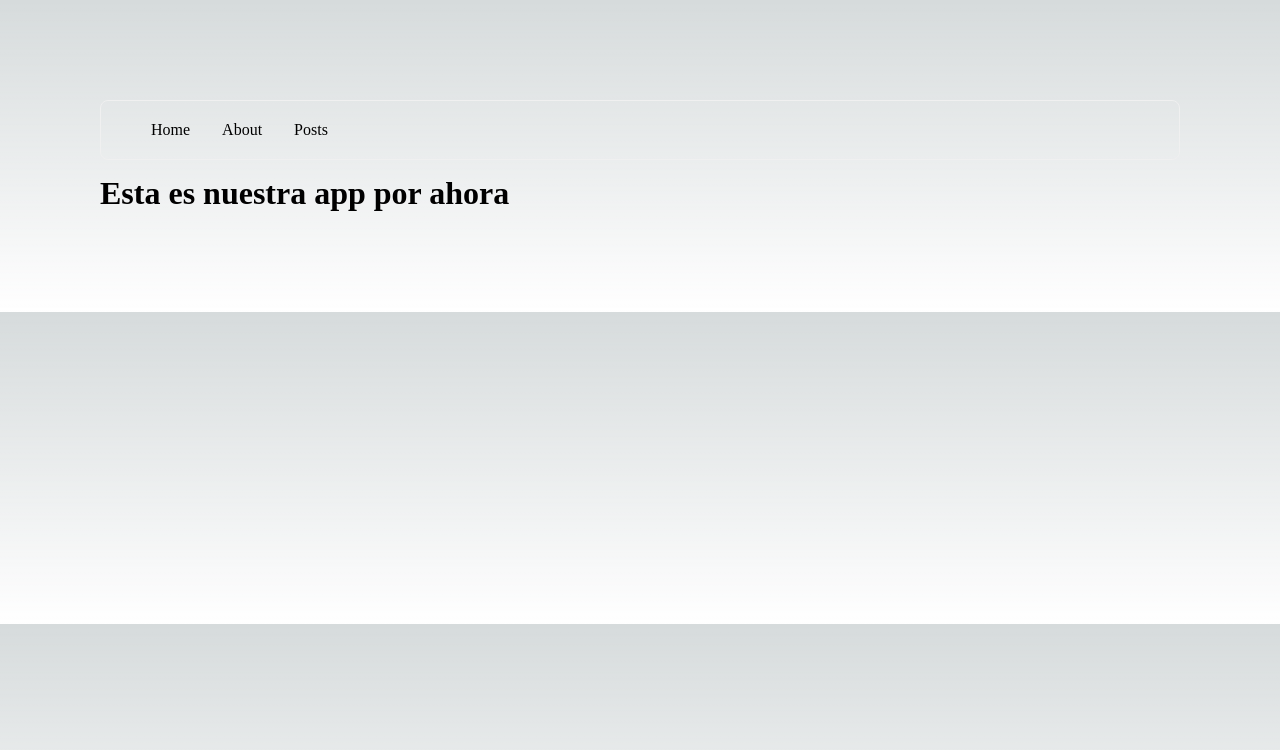
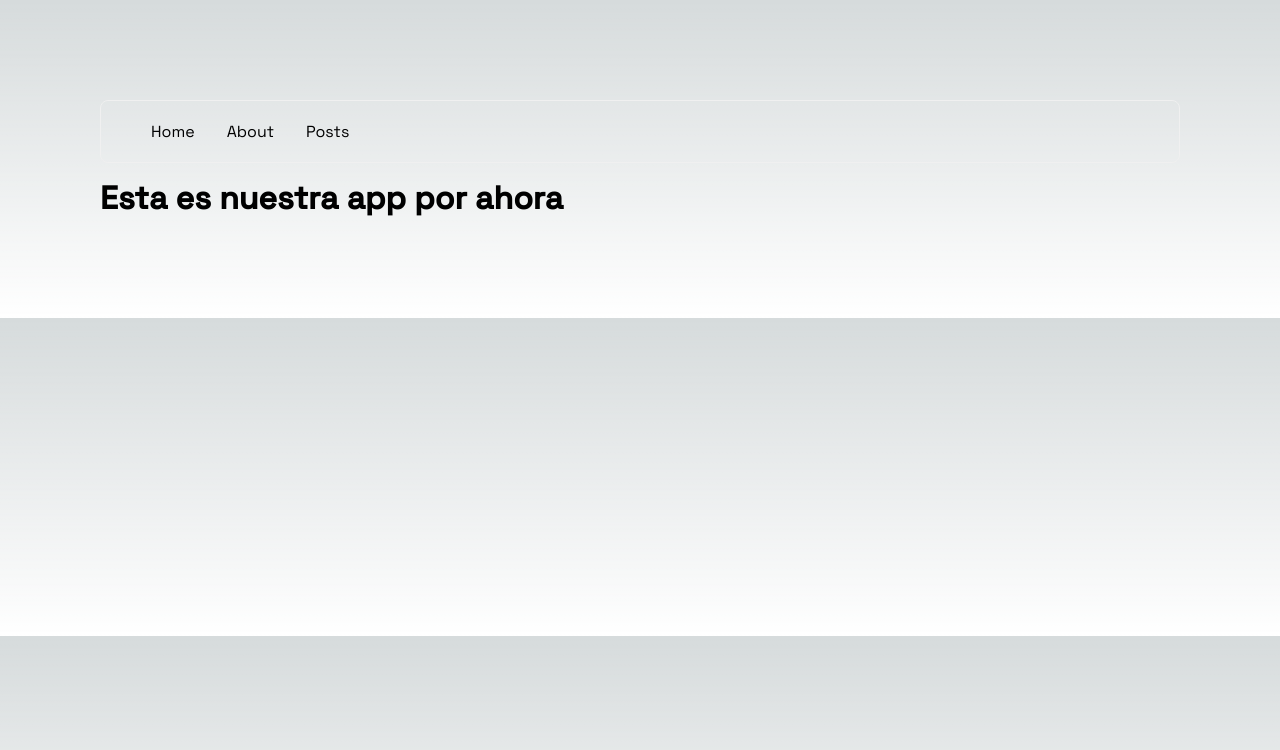
Before and after one commit to ezelujan/my-next13-app, a Next.js app: page / in a window 1280 px wide. Shown: the top 750 px of the page. Built offline with nearby package versions, Linux system fonts and the light colour scheme.

Commit message:
feat: next/font

```diff
--- /dev/null
+++ b/app/font.js
@@ -0,0 +1,6 @@
+import { Space_Grotesk as spaceGrotesk } from '@next/font/google'
+
+export const fontSpaceGrotesk = spaceGrotesk({
+  subsets: ['latin'],
+  weight: ['300', '400', '500']
+})
--- a/app/layout.jsx
+++ b/app/layout.jsx
@@ -1,5 +1,6 @@
 import '@styles/globals.css'
 import { Header } from '@components/header/Header'
+import { fontSpaceGrotesk } from './font'
 
 export default function RootLayout ({ children }) {
   return (
@@ -7,7 +8,7 @@ export default function RootLayout ({ children }) {
       <head>
         <title>My firs app with Next 13</title>
       </head>
-      <body>
+      <body className={fontSpaceGrotesk.className}>
         <Header />
         {children}
       </body>
--- a/package.json
+++ b/package.json
@@ -9,6 +9,7 @@
     "lint": "next lint"
   },
   "dependencies": {
+    "@next/font": "^13.2.4",
     "eslint": "8.36.0",
     "eslint-config-next": "13.2.4",
     "next": "13.2.4",
```
Also changed, not shown: 1 other file (tests, documents, lock files or other folders).
